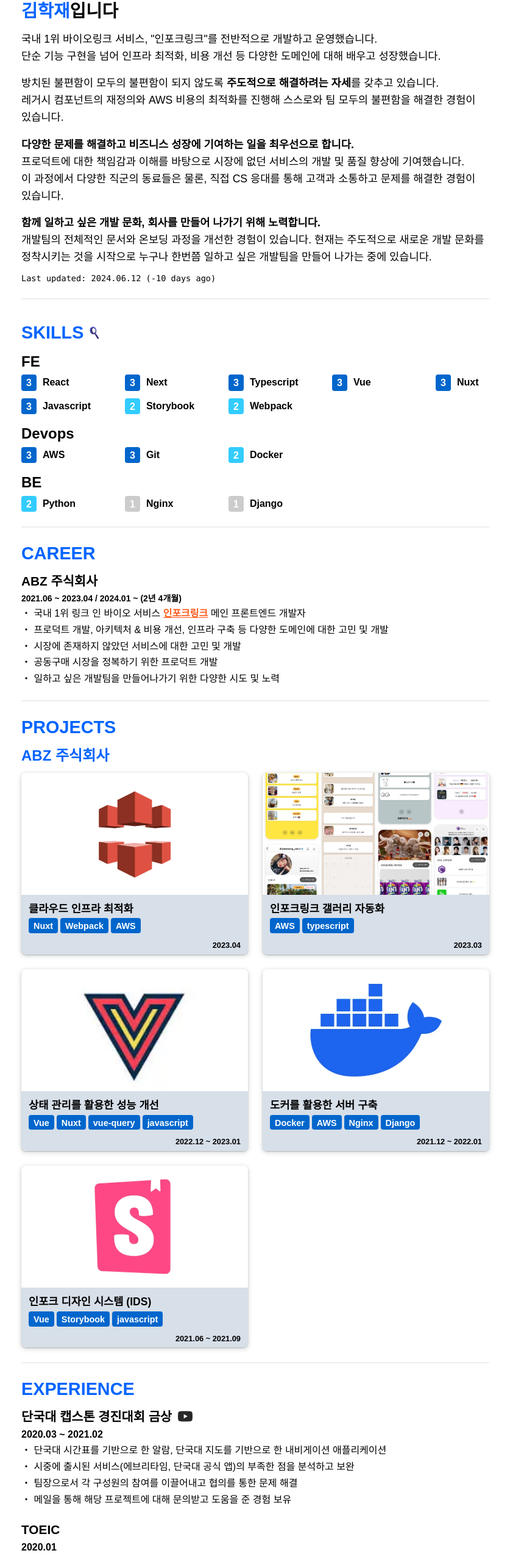
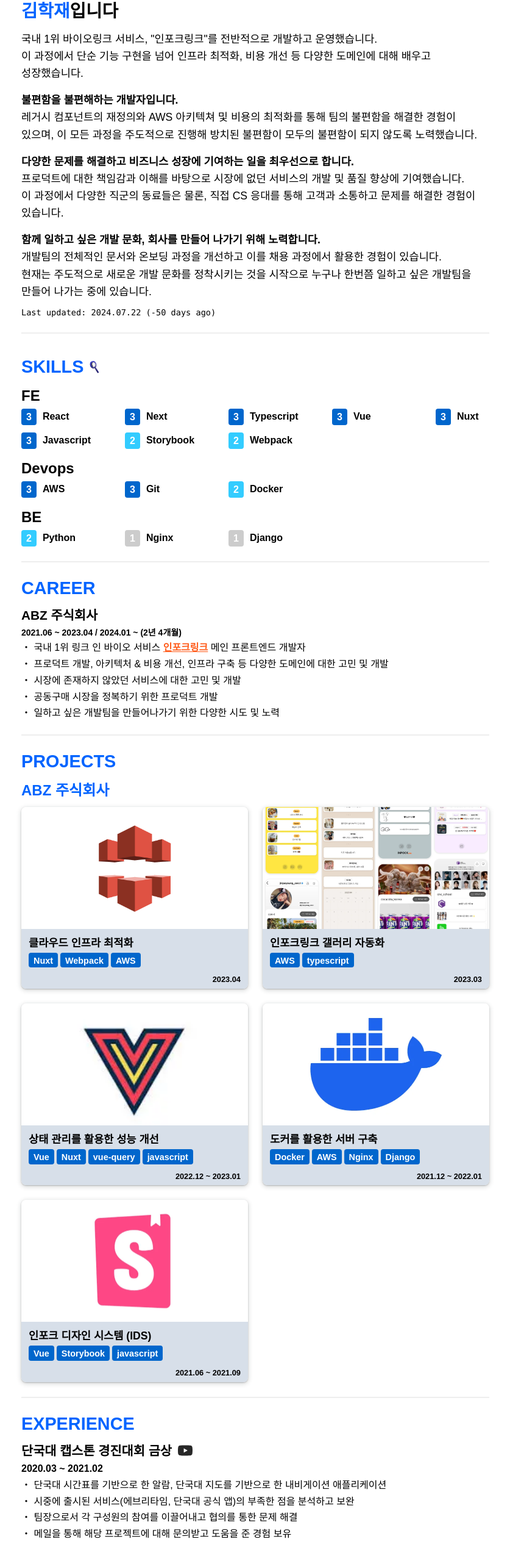
Before and after one commit to gouz7514/hotdog-log, a Next.js app: page /resume in a window 1280 px wide. Shown: the part 145-2696 px from the top of the page at 61% size, without its empty margins (221-1058 px from the left). Built offline with nearby package versions, Linux system fonts and the light colour scheme; no server answers.

Commit message:
Update : ResumeIntro, ResumeExperience

```diff
--- a/src/components/Organism/Resume/ResumeExperience.tsx
+++ b/src/components/Organism/Resume/ResumeExperience.tsx
@@ -55,11 +55,11 @@ export default function ResumeExperience() {
         </ListContainer>
       </div>
       <div className="experience-container">
-        <h4 className="experience-title">TOEIC</h4>
-        <div className="experience-term text-bold">2020.01</div>
+        <h4 className="experience-title">카투사로 군 복무</h4>
+        <div className="experience-term text-bold">2015.03 ~ 2016.12</div>
         <ListContainer>
-          <li>・ 930점</li>
-          <li>・ 카투사로 복무하며 영어로 원활한 의사소통 경험</li>
+          <li>・ 영어로 원활한 의사소통 가능</li>
+          <li>・ 2016년 올해의 카투사 수상</li>
         </ListContainer>
       </div>
     </ResumeExperienceStyle>
--- a/src/components/Organism/Resume/ResumeIntro.tsx
+++ b/src/components/Organism/Resume/ResumeIntro.tsx
@@ -2,7 +2,7 @@ import styled from '@emotion/styled'
 
 import dayjs from 'dayjs'
 
-const LAST_UPDATED = '2024.06.12'
+const LAST_UPDATED = '2024.07.22'
 
 const getDayFromLastUpdated = () => {
   return dayjs().diff(dayjs(LAST_UPDATED), 'day')
@@ -21,17 +21,15 @@ export default function ResumeIntro() {
           {/* eslint-disable-next-line react/no-unescaped-entities */}
           국내 1위 바이오링크 서비스, "인포크링크"를 전반적으로 개발하고
           운영했습니다.
-          <br />
-          단순 기능 구현을 넘어 인프라 최적화, 비용 개선 등 다양한 도메인에 대해
-          배우고 성장했습니다.
+          <br />이 과정에서 단순 기능 구현을 넘어 인프라 최적화, 비용 개선 등
+          다양한 도메인에 대해 배우고 성장했습니다.
         </div>
         <div className="big-paragraph mt-16">
-          방치된 불편함이 모두의 불편함이 되지 않도록{' '}
-          <span className="text-bold">주도적으로 해결하려는 자세</span>
-          를 갖추고 있습니다.
+          <span className="text-bold">불편함을 불편해하는 개발자입니다.</span>
           <br />
-          레거시 컴포넌트의 재정의와 AWS 비용의 최적화를 진행해 스스로와 팀
-          모두의 불편함을 해결한 경험이 있습니다.
+          레거시 컴포넌트의 재정의와 AWS 아키텍쳐 및 비용의 최적화를 통해 팀의
+          불편함을 해결한 경험이 있으며, 이 모든 과정을 주도적으로 진행해 방치된
+          불편함이 모두의 불편함이 되지 않도록 노력했습니다.
         </div>
         <div className="big-paragraph mt-16">
           <span className="text-bold">
@@ -49,9 +47,11 @@ export default function ResumeIntro() {
             함께 일하고 싶은 개발 문화, 회사를 만들어 나가기 위해 노력합니다.
           </span>
           <br />
-          개발팀의 전체적인 문서와 온보딩 과정을 개선한 경험이 있습니다. 현재는
-          주도적으로 새로운 개발 문화를 정착시키는 것을 시작으로 누구나 한번쯤
-          일하고 싶은 개발팀을 만들어 나가는 중에 있습니다.
+          개발팀의 전체적인 문서와 온보딩 과정을 개선하고 이를 채용 과정에서
+          활용한 경험이 있습니다.
+          <br />
+          현재는 주도적으로 새로운 개발 문화를 정착시키는 것을 시작으로 누구나
+          한번쯤 일하고 싶은 개발팀을 만들어 나가는 중에 있습니다.
         </div>
       </>
       <div className="resume-intro-footer">
```
